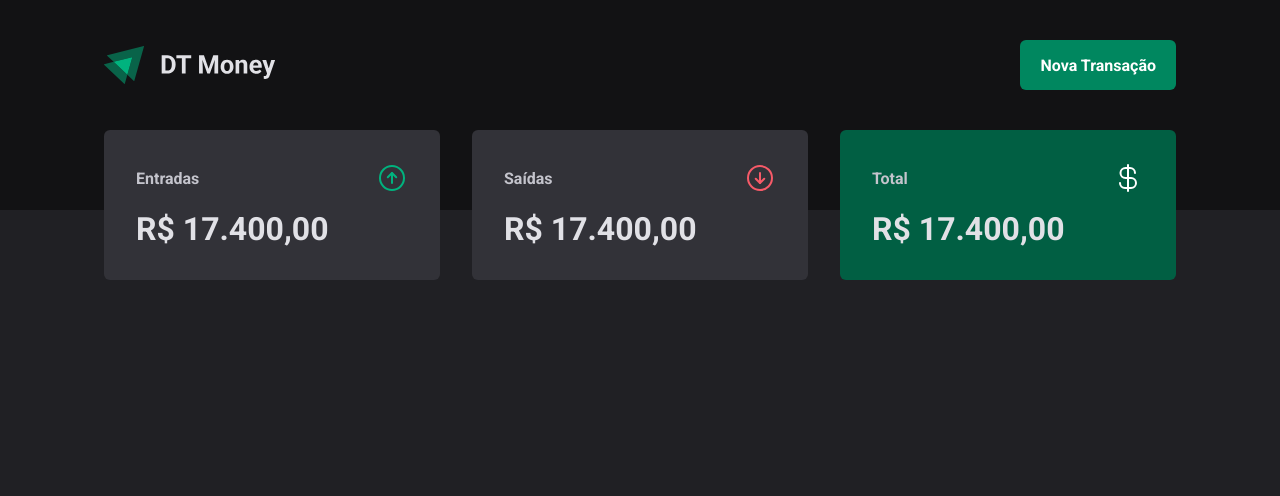
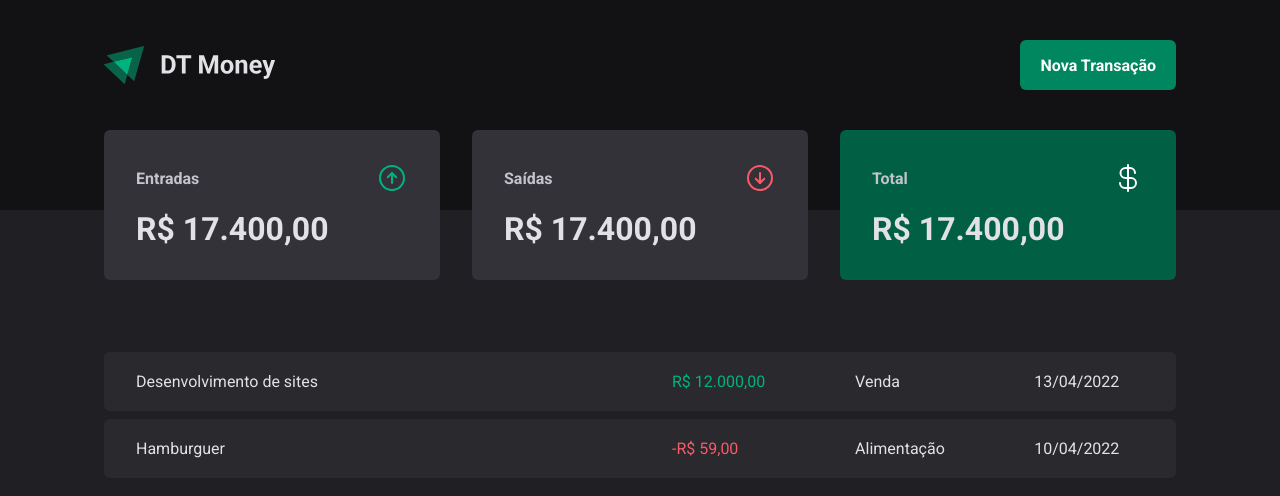
Before and after one commit to coutzera/03-dt-money, a React (Vite) app: page / in a window 1280 px wide. Shown: the top 496 px of the page. Built offline with nearby package versions, Linux system fonts and the light colour scheme.

Commit message:
include table transictions components

```diff
--- a/src/pages/Transactions/index.tsx
+++ b/src/pages/Transactions/index.tsx
@@ -1,11 +1,39 @@
 import { Header } from "../../components/Header";
 import { Summary } from "../../components/Summary";
+import {
+  PriceHighlight,
+  TransactionsContainer,
+  TransactionsTable,
+} from "./styles";
 
 export function Transactions() {
   return (
     <div>
       <Header />
       <Summary />
+
+      <TransactionsContainer>
+        <TransactionsTable>
+          <tbody>
+            <tr>
+              <td width="50%">Desenvolvimento de sites</td>
+              <td>
+                <PriceHighlight $variant="income">R$ 12.000,00</PriceHighlight>
+              </td>
+              <td>Venda</td>
+              <td>13/04/2022</td>
+            </tr>
+            <tr>
+              <td width="50%">Hamburguer</td>
+              <td>
+                <PriceHighlight $variant="outcome">-R$ 59,00</PriceHighlight>
+              </td>
+              <td>Alimentação</td>
+              <td>10/04/2022</td>
+            </tr>
+          </tbody>
+        </TransactionsTable>
+      </TransactionsContainer>
     </div>
   );
 }
--- a/src/pages/Transactions/styles.ts
+++ b/src/pages/Transactions/styles.ts
@@ -0,0 +1,41 @@
+import styled from "styled-components";
+
+export const TransactionsContainer = styled.main`
+  width: 100%;
+  max-width: 70rem;
+  margin: 4rem auto 0;
+  padding: 0 1.5rem;
+`;
+
+export const TransactionsTable = styled.table`
+  width: 100%;
+  border-collapse: separate;
+  border-spacing: 0 0.5rem;
+  /* margin-top: 1.5rem; */
+
+  td {
+    padding: 1.25rem 2rem;
+    background-color: ${(props) => props.theme["gray-700"]};
+
+    &:first-child {
+      border-top-left-radius: 6px;
+      border-bottom-left-radius: 6px;
+    }
+
+    &:last-child {
+      border-top-right-radius: 6px;
+      border-bottom-right-radius: 6px;
+    }
+  }
+`;
+
+interface PriceHighlightProps {
+  $variant: "income" | "outcome";
+}
+
+export const PriceHighlight = styled.span<PriceHighlightProps>`
+  color: ${(props) =>
+    props.$variant === "income"
+      ? props.theme["green-300"]
+      : props.theme["red-300"]};
+`;
```
